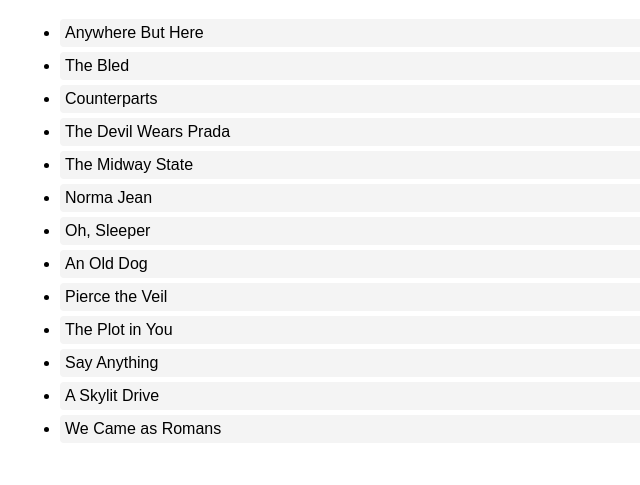
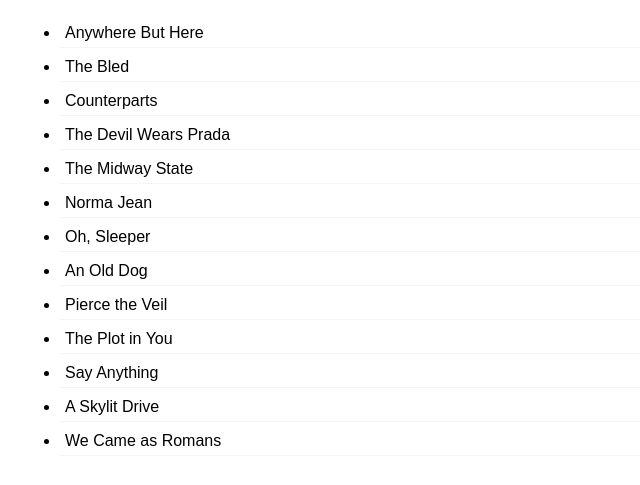
Before and after one commit to acciojob/sorting-articles-RajnandaniPawar, a website: page main.html in a window 1280 px wide. Shown: the part 61-546 px from the top of the page, without its empty margins (0-640 px from the left). Drawn offline with Linux system fonts and the light colour scheme.

Commit message:
created a submission

```diff
--- a/styles.css
+++ b/styles.css
@@ -13,7 +13,7 @@
         }
         li {
             padding: 5px;
-            background: #f4f4f4;
+            /* background: #f4f4f4; */
             margin: 5px 0;
-            border-radius: 4px;
+            border-bottom: 1px solid  #f4f4f4;
         }
```
